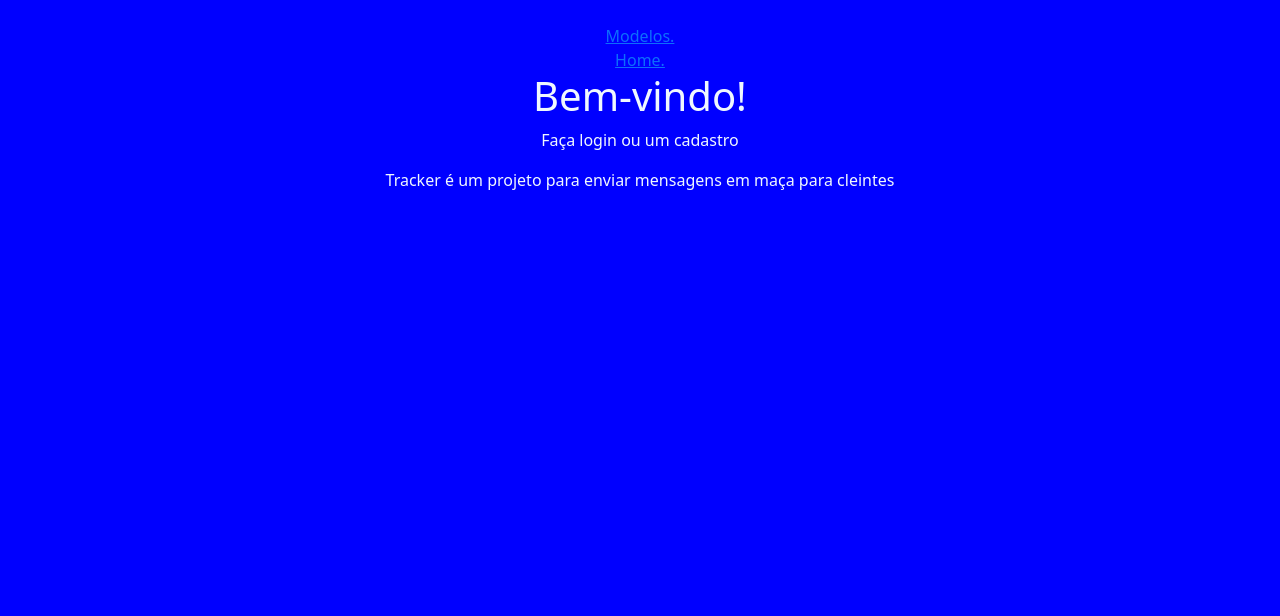
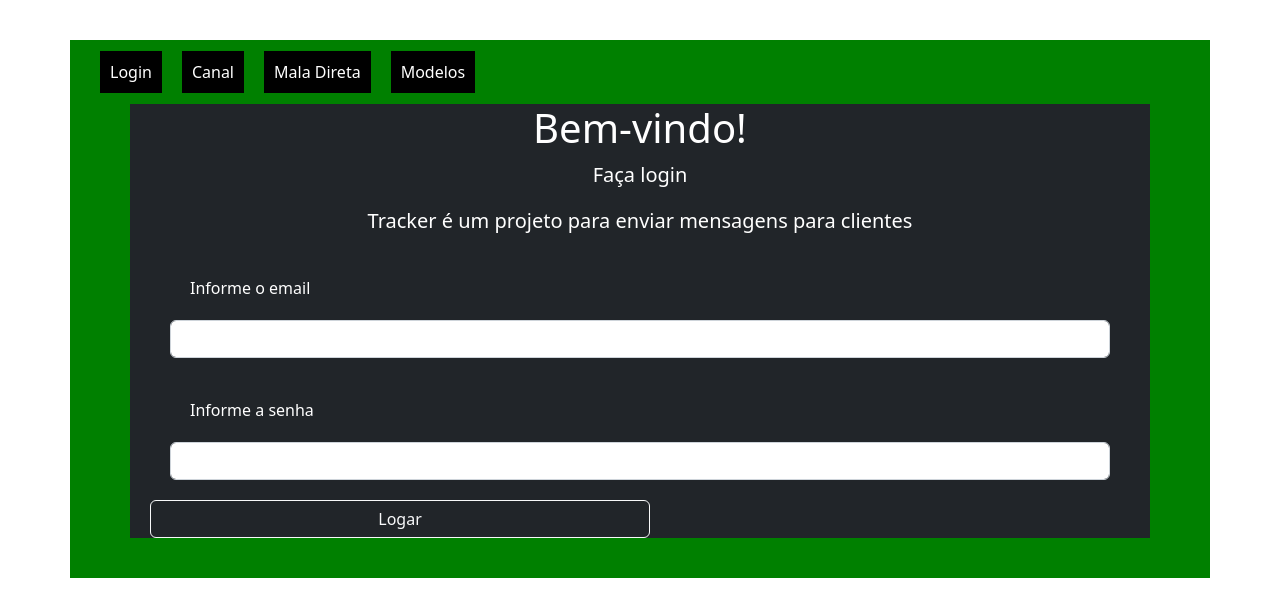
Before and after one commit to Tracker-Message/front-end, a Vue app in the folder tracker/: page /Home in a window 1280 px wide. Shown: the top 616 px of the page. Built offline with nearby package versions, Linux system fonts and the light colour scheme; the HTML template or start-up script is replaced by a standard one.

Commit message:
Alguns erros

```diff
--- a/tracker/src/App.vue
+++ b/tracker/src/App.vue
@@ -1,23 +1,55 @@
 <script setup>
 
 import { RouterLink, RouterView} from 'vue-router'
-//simport HelloWorld from './components/HelloWorld.vue'
+//import Home from './views/Home.vue';
+
 </script>
 
 <template>
+<div class="teste" >
+
 
 <nav>
-  <br/>
-  <RouterLink to="./Modelo">Modelos.</RouterLink>
-   <br/>
-  <RouterLink to="./Home">Home.</RouterLink>
-   <br/>
+
+
+  <RouterLink to="./Home">Login</RouterLink>
+
+  <RouterLink to="./Canal">Canal</RouterLink>
+
+  <RouterLink to="./MalaDireta">Mala Direta</RouterLink>
+
+  <RouterLink to="./Modelo">Modelos</RouterLink>
+
   <RouterView/>
+
 </nav>
+<!--<div v-if="!home">
+  <Home/>
+</div>
+-->
+
+</div>
 
 </template>
+
 <style>
-li{
-  text-decoration: none;
+nav{
+background: green;
+padding: 20px;
+margin: 10px;
 }
+
+nav a{
+text-decoration: none;
+color: white;
+background: black;
+margin: 10px;
+padding: 10px;
+text-align: center;
+}
+a:hover{
+background: orange;
+padding: 10px;
+}
+
 </style>
--- a/tracker/src/components/button/Button.vue
+++ b/tracker/src/components/button/Button.vue
@@ -1,8 +1,10 @@
 <template>
-<button class="btn btn-primary">
+
+<div class="mb-3">
+<button type="submit" class="btn btn-outline-light">
     {{criarModelo}}
 </button>
-
+</div>
 </template>
 
 <script>
@@ -13,3 +15,13 @@
         }
     }
 </script>
+<style>
+.btn{
+    width: 500px;
+    font-size: 20px;
+
+    font-weight: 700;
+
+
+}
+</style>
--- a/tracker/src/components/input/Input.vue
+++ b/tracker/src/components/input/Input.vue
@@ -1,10 +1,16 @@
 
 <template>
-<div>
+
 <!--Ajeitar o erro de props-->
-<div class="input-group mb-3">
+<div class="mb-3" >
 
-<input type={{type}} name={{name}}  placeholder={{placeholder}} />
+<!--<input type={{type}} name={{name}}  placeholder={{placeholder}} />-->
+<div >
+    <label>{{label}}</label>
+<input
+class="form-control"
+type={{type}}
+>
 
 
 </div>
@@ -18,10 +24,12 @@ export default{
     name: 'Input',
     props:{
         type:String,
-        placeholder: String,
-        name:String,
-        //text:String
+       // placeholder: String,
+        label:String
     }
 }
 
 </script>
+<style>
+
+</style>
--- /dev/null
+++ b/tracker/src/components/input/InputFile.vue
@@ -0,0 +1,15 @@
+<template>
+<div class="mb-3">
+    <label class="form-label">{{labelFile}}</label>
+    <input class="form-control" type="file"/>
+</div>
+</template>
+
+<script>
+export default{
+    name: 'InputFile',
+    props:{
+        labelFile:String
+    }
+}
+</script>
--- a/tracker/src/components/option/Option.vue
+++ b/tracker/src/components/option/Option.vue
@@ -1,7 +1,7 @@
 <template>
 <div>
 
-    <slot>{{UnidadesItem}}</slot>
+    <option>{{UnidadesItem}}</option>
 </div>
 </template>
 
--- a/tracker/src/components/select/Select.vue
+++ b/tracker/src/components/select/Select.vue
@@ -1,16 +1,31 @@
 <template>
 
 <div >
+<label>{{labelSelect}}</label>
+<!--<select class="form-select" size="3" >
+    </select>
+-->
 
-<button class="btn btn-" type="button"
-@click.stop.prevent="toggle()">
 
-<div show="isOpen">
-{{InfoUnidade}}
+<div class="dropdown">
+    <button
+     class="btn btn-secondary dropdown-toggle"
+     type="button"
+     data-toggle="dropdown"
+     aria-haspopup="true"
+     aria-expanded="false"
+     >
+        {{mensagem}}
+    </button>
+    <div class="dropdown-menu" aria-labelledby="dropdownMenuButton">
+        <a class="dropdown-item" href="#">{{teste}}</a>
+        <a class="dropdown-item" href="#">{{teste}}</a>
+        <a class="dropdown-item" href="#">{{teste}}</a>
+    </div>
 
 </div>
-</button>
 </div>
+
 
 </template>
 
@@ -18,22 +33,12 @@
 export default{
     name: 'Select',
     props:{
-       InfoUnidade:{
-        type:String,
-        default: 'Semec',
-        },
-    },
-    data(){
-        return{
-            isOpen:false,
-        };
+        option:String,
+        labelSelect:String,
+        mensagem: String,
+        teste: String
+    }
+}
 
-        },
-    methods:{
-        toggle(){
-        this.isOpen=!this.isOpen;
-            },
-        },
-};
 
 </script>
--- a/tracker/src/router/index.js
+++ b/tracker/src/router/index.js
@@ -1,6 +1,8 @@
 import { createRouter, createWebHistory } from 'vue-router'
 import Modelo from '../views/Modelo.vue'
 import Home from '../views/Home.vue'
+import Canal from '../views/Canal.vue'
+import MalaDireta from '../views/MalaDireta.vue'
 const router = createRouter({
   history: createWebHistory(import.meta.env.BASE_URL),
   routes: [
@@ -17,6 +19,16 @@ const router = createRouter({
       // this generates a separate chunk (About.[hash].js) for this route
       // which is lazy-loaded when the route is visited.
       //component: () => import('../views/AboutView.vue')
+    },
+    {
+      path: '/Canal',
+      name: 'Canal',
+      component: Canal
+    },
+    {
+      path: '/MalaDireta',
+      name: 'MalaDireta',
+      component: MalaDireta
     }
   ]
 })
--- /dev/null
+++ b/tracker/src/views/Canal.vue
@@ -0,0 +1,32 @@
+<template>
+<div class="bg-dark" >
+    <Input
+type="text"
+name="canal"
+placeholder="Informe o canal"
+label="Informe o canal"
+/>
+
+
+<Button
+ criarModelo="Enviar"
+ />
+
+</div>
+</template>
+
+<script>
+import Input from '../components/input/Input.vue';
+import Button from '../components/button/Button.vue';
+
+export default{
+    name: 'Canal',
+    components:{
+        Input,
+        Button
+    }
+}
+</script>
+<style>
+
+</style>
--- a/tracker/src/views/Home.vue
+++ b/tracker/src/views/Home.vue
@@ -1,26 +1,56 @@
-<script setup>
-//import TheWelcome from '@/components/TheWelcome.vue'
-</script>
 
 <template>
   <main>
-    <div >
+    <div class="bg-dark" >
    <h1>Bem-vindo!</h1>
-   <p>Faça login ou um cadastro</p>
-   <p>Tracker é um projeto para enviar mensagens em maça para cleintes</p>
+   <p>Faça login </p>
+   <p>Tracker é um projeto para enviar mensagens para clientes</p>
+   <Input type="email"
+   name="emailUser"
+   placeholder="email@email.com"
+   label="Informe o email"
+   />
+   <Input type="password"
+   name="senhalUser"
+   placeholder="email@email.com"
+   label="Informe a senha"
+   />
+
+<Button
+ criarModelo="Logar"
+/>
  </div>
  </main>
+
 </template>
 
+<script>
+//import TheWelcome from '@/components/TheWelcome.vue'
+import Input from '../components/input/Input.vue';
+import Button from '../components/button/Button.vue';
+
+export default{
+  name: 'Login',
+  components: {
+    Input,
+    Button
+  }
+}
+</script>
+
 <style>
-*{
-  background: blue;
-  margin: 0;
-  color:aliceblue;
-  box-sizing: border-box;
-  text-align: center;
+
+h1, p{
+
+color: white;
+text-align: center;
 }
-h1{
-  margin: 10px;
+p{
+  font-size: 20px;
 }
+label{
+  color: white;
+}
+
+
 </style>
--- /dev/null
+++ b/tracker/src/views/MalaDireta.vue
@@ -0,0 +1,69 @@
+<template>
+<h1>Mala direta</h1>
+
+<div class="bg-dark" >
+
+<Input
+type="text"
+name="unidade"
+placeholder="Informe a unidade"
+label="Informe a unidade"
+
+/>
+
+
+<Select
+labelSelect="Tipo de canal"
+mensagem="sms"
+teste="teste1">
+    <!--<option>SMS</option>
+    <option>Email</option>
+    <option>Whatszap</option>
+    -->
+
+</Select>
+
+<InputFile
+labelFile="Anexar arquivo"
+/>
+
+<Select
+labelSelect="Tipo de notificação"
+ mensagem="Boleto atrasado">
+
+   <!-- <option>Cadastrar empresa</option>
+    <option>Whatszap</option>
+    -->
+</Select>
+
+
+<Button
+criarModelo="Enviar notificacao"
+/>
+
+</div>
+
+</template>
+
+<script>
+import Input from '../components/input/Input.vue';
+import InputFile from '../components/input/InputFile.vue';
+import Button from '../components/button/Button.vue';
+import Select from '../components/select/Select.vue';
+import Option from '../components/option/Option.vue';
+
+export default{
+    name: 'MalaDireta',
+    components:{
+        Input,
+        Button,
+        InputFile,
+        Select,
+        Option
+
+    }
+}
+</script>
+<style>
+
+</style>
--- a/tracker/src/views/Modelo.vue
+++ b/tracker/src/views/Modelo.vue
@@ -1,6 +1,6 @@
 
 <template>
-<div>
+<div class="bg-dark">
 <h2>Crie modelos de mensagens é a página de modelo de mensagens</h2>
 <p>Criar um canal</p>
 
@@ -8,14 +8,38 @@
 type="text"
 name="canal"
 placeholder="Informe o canal"
+label="Canal"
 />
 
+<Input
+type="text"
+name="titulo"
+placeholder="Informar título"
+label="Título"
+/>
 
+<Input
+type="text"
+name="conteudo"
+placeholder="Informe o conteúdo"
+label="Conteúdo"
+/>
 
+<Input
+type="text"
+name="canal"
+placeholder="Informe a ordem"
+label="Ordem"
+/>
+<Input
+type="number"
+name="intervalo"
+placeholder="Informe o intervalor de noticação"
+label="Intervalor de notificação"
+/>
 <Button
- criarModelo="Enviar"
+ criarModelo="Adicionar modelo"
  />
-
 
 <br/>
 <span>Mais informações clique aqui.</span>
@@ -39,3 +63,9 @@ export default{
 }
 
 </script>
+
+<style>
+*{
+    margin: 20px;
+}
+</style>
```
Also changed, not shown: tracker/src/components/textarea/Textarea.vue (added, +18 -0 lines).
